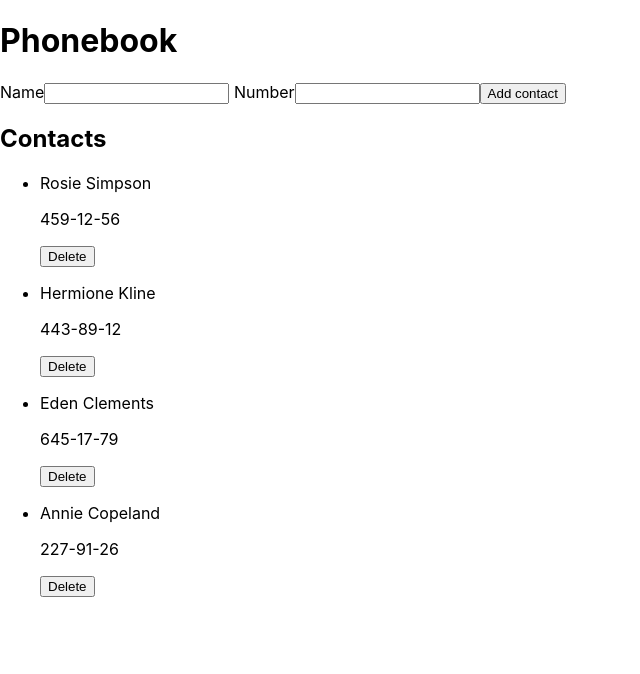
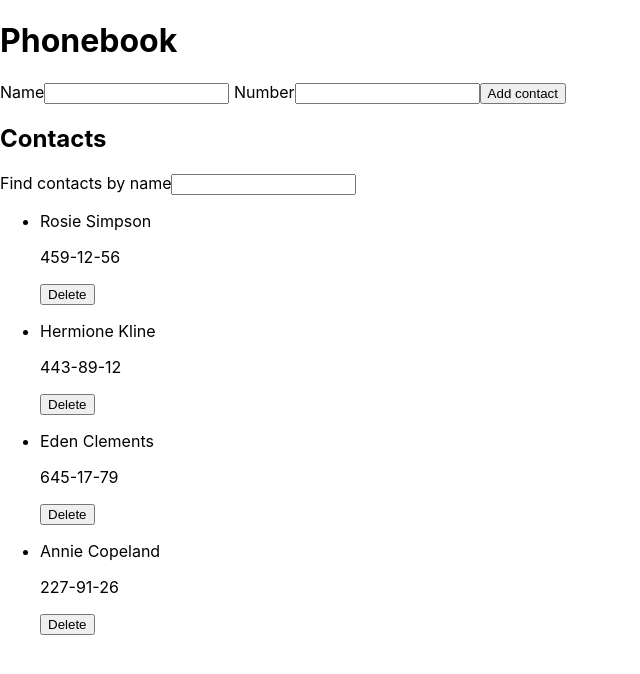
Before and after one commit to Victoria-Fedkova/goit-react-hw-02-phonebook, a React (Create React App) app: page / in a window 1280 px wide. Shown: the top 674 px of the page, without its empty margins (0-640 px from the left). Built offline with nearby package versions, Linux system fonts and the light colour scheme.

Commit message:
add prop types

```diff
--- a/src/components/App.jsx
+++ b/src/components/App.jsx
@@ -14,8 +14,6 @@ class App extends Component {
       {id: 'id-4', name: 'Annie Copeland', number: '227-91-26'},
     ],
     filter: '',
-    name: '',
-    number: ''
   }
 
   addContact = (name, number) => {
--- a/src/components/ContactForm/ContactForm.jsx
+++ b/src/components/ContactForm/ContactForm.jsx
@@ -1,6 +1,11 @@
 import React, { Component } from "react";
+import PropTypes from 'prop-types';
 
 class ContactForm extends Component{
+    static defaultProps= {
+        contacts: []
+    }
+
     state = {
         name: '',
         number: ''
@@ -65,4 +70,8 @@ class ContactForm extends Component{
     }
 }
 
+ContactForm.propTypes = {
+    handleSubmit: PropTypes.func.isRequired,
+  };
+
 export default ContactForm;
--- a/src/components/ContactList/ContactList.jsx
+++ b/src/components/ContactList/ContactList.jsx
@@ -1,3 +1,4 @@
+import PropTypes from 'prop-types';
 
 const ContactList = ({contacts, onDeleteContact}) => {
 return  (<ul>
@@ -10,5 +11,9 @@ return  (<ul>
             )}
         </ul>)
 }
+ContactList.propeTypes = {
+    contacts: PropTypes.arrayOf(PropTypes.object),
+    onDelete: PropTypes.func,
+  };
 
 export default ContactList;
--- a/src/components/Filter/Filter.jsx
+++ b/src/components/Filter/Filter.jsx
@@ -1,7 +1,20 @@
-import React, { Component } from "react";
+import PropTypes from 'prop-types';
 
-const Filter = () =>{
 
-}
+const Filter = ({value, onChange})=> (
+    <label>
+        Find contacts by name
+        <input
+        type="text"
+        value={value}
+        onChange={onChange}
+        />
+    </label>
+    )
+
+Filter.propeTypes = {
+    value: PropTypes.string,
+    onChange: PropTypes.func,
+    };
 
 export default Filter;
```
